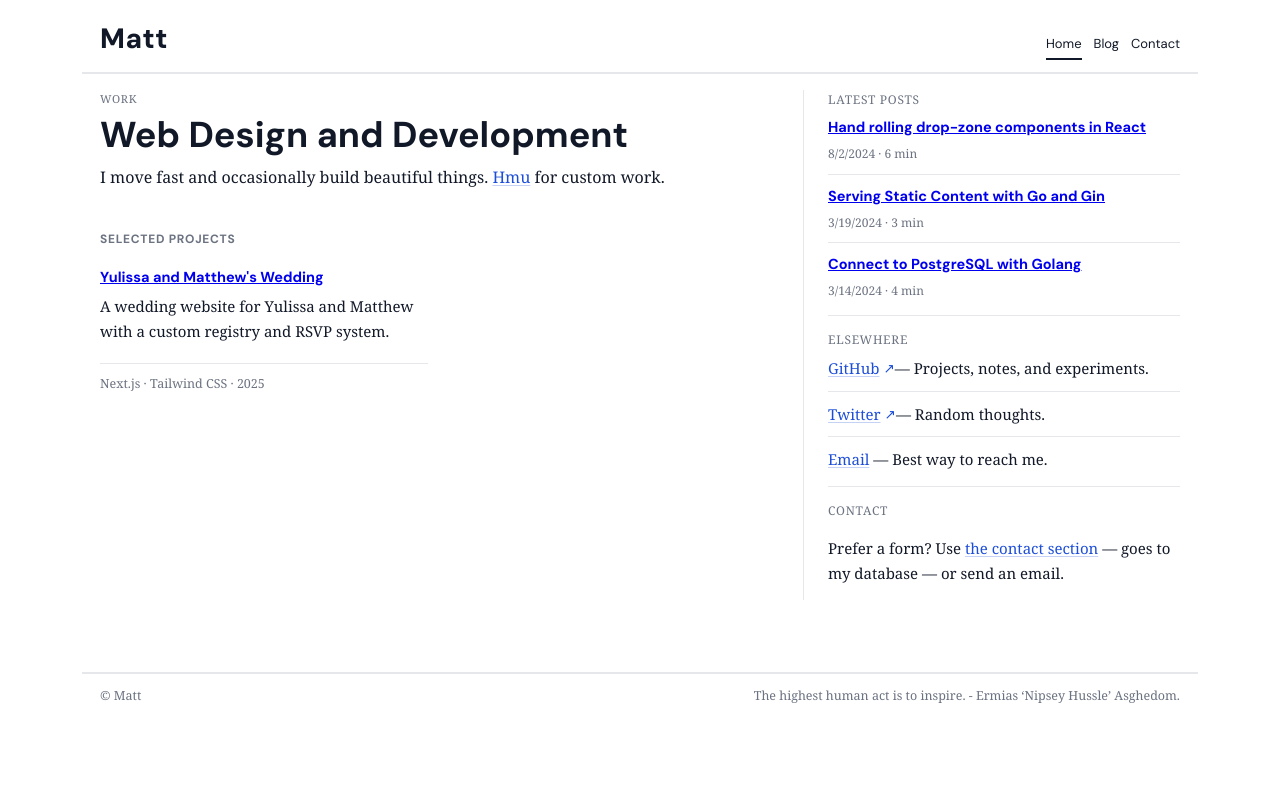
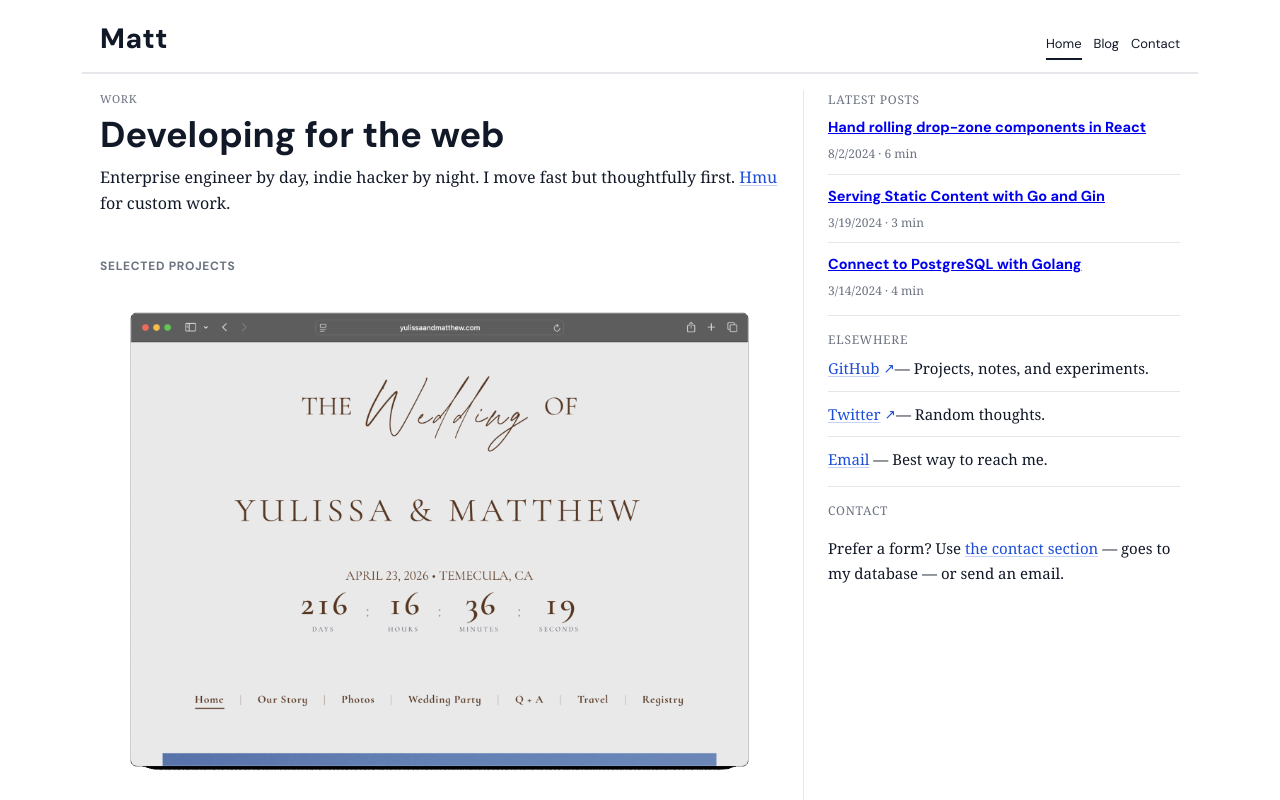
Before and after one commit to matthewbub/mattbub.com, a React (Vite) app: page / in a window 1280 px wide. Shown: the top 800 px of the page. Built offline with nearby package versions, Linux system fonts and the light colour scheme; no server answers; a web font is replaced by a local one.

Commit message:
add portfolio piece

```diff
--- a/src/routes/index.tsx
+++ b/src/routes/index.tsx
@@ -18,10 +18,12 @@ export default function Home() {
   const projects = [
     {
       title: "Yulissa and Matthew's Wedding",
+      img: "/yulissaandmatthewwebsite.gif",
       url: "https://yulissaandmatthew.com",
-      description:
-        "A wedding website for Yulissa and Matthew with a custom registry and RSVP system.",
-      stack: "Next.js · Tailwind CSS",
+      description: `A carefully crafted wedding website for Yulissa and Matthew (me) with a custom registry and RSVP system. This thing is super fast. Since 99% of the traffic is on mobile, there's intuitive features such as swiping left / right to navigation the
+      app as well as a mobile first design. It has to support multiple languages (Spanish and English).`,
+      stack:
+        "Next.js · Tailwind CSS · Clerk · Neon · Drizzle · Stripe · Vercel · Cloudflare · Sentry · Posthog",
       year: "2025",
     },
     // {
@@ -71,9 +73,10 @@ export default function Home() {
       <main id="front" className="zz-paper">
         <section className="zz-leadStory">
           <div className="zz-kicker">Work</div>
-          <h1 className="zz-headline">Web Design and Development</h1>
+          <h1 className="zz-headline">Developing for the web</h1>
           <p className="zz-deck">
-            I move fast and occasionally build beautiful things.{" "}
+            Enterprise engineer by day, indie hacker by night. I move fast but
+            thoughtfully first.{" "}
             <a href="/contact" className="zz-link">
               Hmu
             </a>{" "}
@@ -90,11 +93,13 @@ export default function Home() {
             <div className="zz-index">
               {projects.map((p) => (
                 <article key={p.title} className="zz-indexArticle">
+                  <img src={p.img} alt={p.title} className="zz-indexImage" />
                   <h3 className="zz-indexHeading">
                     <a
                       href={p.url}
                       target="_blank"
                       rel="noopener noreferrer external"
+                      className="zz-link"
                     >
                       {p.title}
                     </a>
--- a/src/styles.css
+++ b/src/styles.css
@@ -63,9 +63,6 @@ body {
 
 /* Index layouts */
 .zz-index {
-  display: grid;
-  grid-template-columns: 1fr 1fr;
-  gap: 16px 24px;
 }
 
 .zz-indexArticle {
@@ -73,6 +70,13 @@ body {
 }
 
 /* === BLOG-SPECIFIC CLASSES === */
+
+.zz-indexImage {
+  width: 100%;
+  height: auto;
+  border-radius: 8px;
+  margin-bottom: 10px;
+}
 
 /* Blog Paper Layout - unified with main paper */
 .zz-blogPaper {
```
Also changed, not shown: package.json (+22 -22 lines), public/yulissaandmatthewwebsite.gif (added), 1 other file (tests, documents, lock files or other folders).
